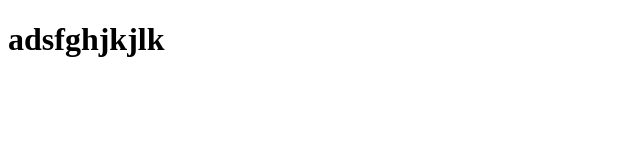
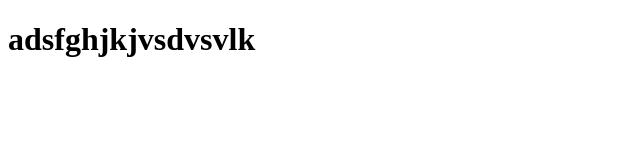
Before and after one commit to adibansal13/gitpractice, a plain HTML site: page index.html in a window 1280 px wide. Shown: the whole page, without its empty margins (0-640 px from the left). Drawn offline with Linux system fonts and the light colour scheme.

Commit message:
some changes

```diff
--- a/index.html
+++ b/index.html
@@ -6,6 +6,6 @@
     <title>Document</title>
 </head>
 <body>
-    <H1>adsfghjkjlk</H1>
+    <H1>adsfghjkjvsdvsvlk</H1>
 </body>
 </html>
```
